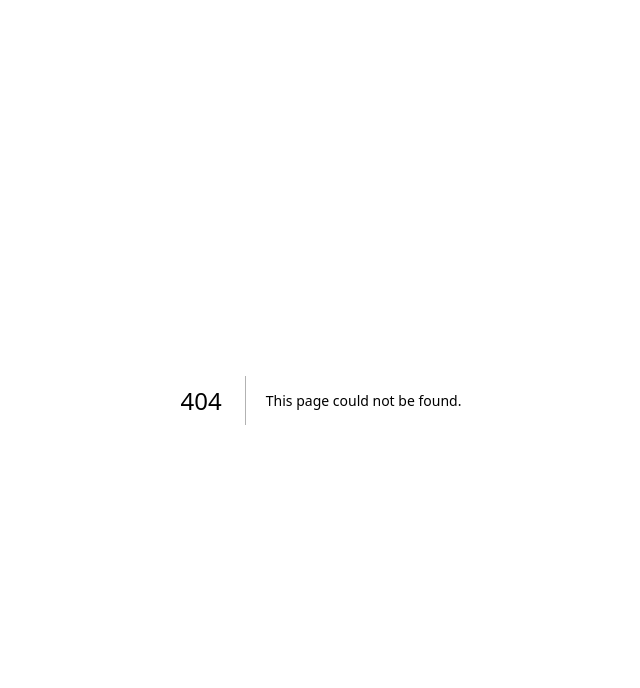
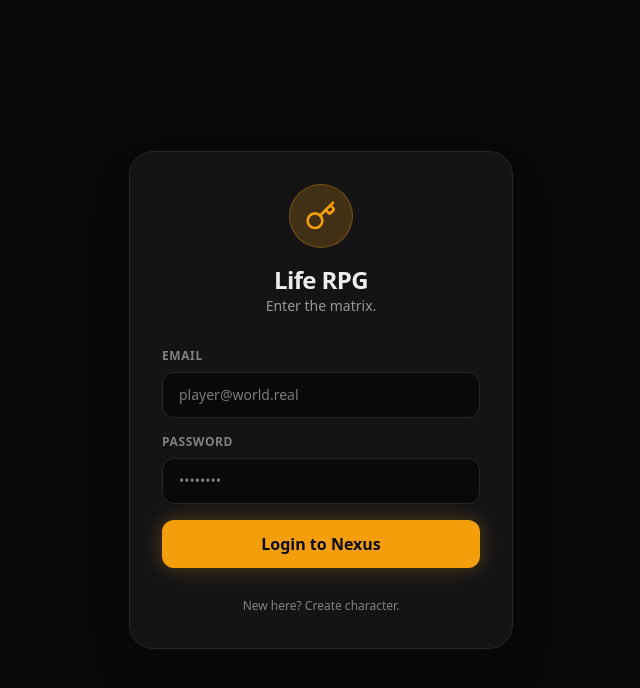
Before and after one commit to alessandro12312/life-rpg-web, a Next.js app in the folder apps/web/: page /login in a window 1280 px wide. Before the commit this address had no page. Shown: the top 688 px of the page, without its empty margins (319-959 px from the left). Built offline with nearby package versions, Linux system fonts and the light colour scheme; no server answers.

Commit message:
feat: complete MVP by integrating Supabase Auth and NestJS engine in the monorepo

```diff
--- a/apps/web/package.json
+++ b/apps/web/package.json
@@ -9,6 +9,7 @@
     "lint": "eslint"
   },
   "dependencies": {
+    "@supabase/ssr": "^0.9.0",
     "@supabase/supabase-js": "^2.99.1",
     "@tanstack/react-query": "^5.90.21",
     "clsx": "^2.1.1",
--- /dev/null
+++ b/apps/web/src/app/login/page.tsx
@@ -0,0 +1,130 @@
+"use client";
+
+import { useState } from "react";
+import { useRouter } from "next/navigation";
+import { motion } from "framer-motion";
+import { supabase } from "@/lib/supabase";
+import { Key } from "lucide-react";
+
+export default function Login() {
+    const [email, setEmail] = useState("");
+    const [password, setPassword] = useState("");
+    const [isLogin, setIsLogin] = useState(true);
+    const [loading, setLoading] = useState(false);
+    const [errorMsg, setErrorMsg] = useState("");
+    const router = useRouter();
+
+    const handleAuth = async (e: React.FormEvent) => {
+        e.preventDefault();
+        setLoading(true);
+        setErrorMsg("");
+
+        try {
+            if (isLogin) {
+                const { error } = await supabase.auth.signInWithPassword({
+                    email,
+                    password,
+                });
+                if (error) throw error;
+                router.push("/");
+            } else {
+                const { error } = await supabase.auth.signUp({
+                    email,
+                    password,
+                    options: {
+                        data: {
+                            username: email.split('@')[0],
+                        }
+                    }
+                });
+                if (error) throw error;
+                // Se non richiedi conferma mail, puoi reindirizzare.
+                // Se la richiedi, mostra un toast message:
+                alert("Account creato! Verifica l'email per confermare oppure loggati direttamente se l'email verification è disattivata.");
+                setIsLogin(true);
+            }
+        } catch (error: any) {
+            setErrorMsg(error.message);
+        } finally {
+            setLoading(false);
+        }
+    };
+
+    return (
+        <main className="min-h-screen bg-background text-foreground flex items-center justify-center p-4">
+            {/* Immersive background aura */}
+            <div className="absolute inset-0 bg-gradient-radial from-primary/10 to-transparent flex items-center justify-center pointer-events-none" />
+
+            <motion.div
+                initial={{ opacity: 0, y: 20 }}
+                animate={{ opacity: 1, y: 0 }}
+                className="w-full max-w-sm z-10"
+            >
+                <div className="bg-surface/80 backdrop-blur-xl border border-surface-border p-8 rounded-3xl shadow-2xl relative overflow-hidden">
+
+                    <div className="flex flex-col items-center mb-8">
+                        <div className="w-16 h-16 bg-primary/20 text-primary rounded-full flex items-center justify-center mb-4 border border-primary/30">
+                            <Key className="w-8 h-8" />
+                        </div>
+                        <h1 className="text-2xl font-bold tracking-tight">Life RPG</h1>
+                        <p className="text-sm text-foreground/60">{isLogin ? 'Enter the matrix.' : 'Create your avatar.'}</p>
+                    </div>
+
+                    <form onSubmit={handleAuth} className="space-y-4">
+                        <div>
+                            <label className="text-xs font-semibold text-foreground/50 uppercase tracking-wider mb-2 block">Email</label>
+                            <input
+                                type="email"
+                                required
+                                value={email}
+                                onChange={(e) => setEmail(e.target.value)}
+                                className="w-full bg-background border border-surface-border rounded-xl px-4 py-3 outline-none focus:border-primary transition-colors text-sm"
+                                placeholder="player@world.real"
+                            />
+                        </div>
+
+                        <div>
+                            <label className="text-xs font-semibold text-foreground/50 uppercase tracking-wider mb-2 block">Password</label>
+                            <input
+                                type="password"
+                                required
+                                value={password}
+                                onChange={(e) => setPassword(e.target.value)}
+                                className="w-full bg-background border border-surface-border rounded-xl px-4 py-3 outline-none focus:border-primary transition-colors text-sm"
+                                placeholder="••••••••"
+                            />
+                        </div>
+
+                        {errorMsg && (
+                            <div className="p-3 bg-red-500/10 border border-red-500/30 rounded-xl text-red-500 text-xs font-medium text-center">
+                                {errorMsg}
+                            </div>
+                        )}
+
+                        <button
+                            type="submit"
+                            disabled={loading}
+                            className="w-full py-3 mt-4 rounded-xl font-bold bg-primary text-[#09090b] shadow-[0_0_20px_rgba(245,158,11,0.3)] hover:scale-[1.02] transition-transform flex justify-center items-center"
+                        >
+                            {loading ? (
+                                <div className="w-5 h-5 border-2 border-[#09090b] border-t-transparent rounded-full animate-spin"></div>
+                            ) : (
+                                isLogin ? 'Login to Nexus' : 'Awaken Avatar'
+                            )}
+                        </button>
+                    </form>
+
+                    <div className="mt-6 text-center">
+                        <button
+                            onClick={() => setIsLogin(!isLogin)}
+                            className="text-xs text-foreground/50 hover:text-primary transition-colors hover:underline underline-offset-4"
+                        >
+                            {isLogin ? "New here? Create character." : "Already an RPG hero? Login."}
+                        </button>
+                    </div>
+
+                </div>
+            </motion.div>
+        </main>
+    );
+}
--- a/apps/web/src/app/page.tsx
+++ b/apps/web/src/app/page.tsx
@@ -5,16 +5,50 @@ import { User, Swords, BookOpen, Clock, Activity, Flame } from "lucide-react";
 import Link from "next/link";
 import { usePlayerStore } from "@/store/usePlayerStore";
 import { useEffect, useState } from "react";
+import { useRouter } from "next/navigation";
+import { supabase } from "@/lib/supabase";
 
 export default function TavernDashboard() {
-  const { currentXP, xpToNextLevel, level } = usePlayerStore();
+  const { currentXP, xpToNextLevel, level, setAuth, initStats, username } = usePlayerStore();
   const [mounted, setMounted] = useState(false);
+  const router = useRouter();
 
   useEffect(() => {
-    setMounted(true);
-  }, []);
+    const checkSession = async () => {
+      const { data: { session } } = await supabase.auth.getSession();
+      if (!session) {
+        router.push("/login");
+        return;
+      }
+
+      const user = session.user;
+      const uname = user.user_metadata?.username || user.email?.split('@')[0] || "Hero";
+      setAuth(user.id, uname);
+
+      // Hydrate with Real Engine Data
+      try {
+        const res = await fetch(`http://localhost:3001/player/${user.id}`);
+        if (res.ok) {
+          const data = await res.json();
+          initStats(data.level, data.xp_current, data.xp_to_next);
+        }
+      } catch (e) {
+        console.error("Engine API unreachable, falling back to local Zustand cache.", e);
+      } finally {
+        setMounted(true);
+      }
+    };
+
+    checkSession();
+
+    const { data: authListener } = supabase.auth.onAuthStateChange((event, session) => {
+      if (event === 'SIGNED_OUT') router.push("/login");
+    });
+    return () => { authListener.subscription.unsubscribe(); };
+  }, [router, setAuth, initStats]);
 
   const progressPercent = mounted ? (currentXP / xpToNextLevel) * 100 : 0;
+  const displayUsername = username || "Hero";
 
   const dailyQuests = [
     { id: 1, title: "Deep Focus (45m)", icon: <BookOpen className="w-5 h-5" />, current: 0, target: 45, type: "int" },
@@ -41,7 +75,7 @@ export default function TavernDashboard() {
           <div className="flex-1 w-full">
             <div className="flex justify-between items-end mb-2">
               <div>
-                <h1 className="text-2xl font-bold tracking-tight">Alessandro</h1>
+                <h1 className="text-2xl font-bold tracking-tight">{displayUsername}</h1>
                 <p className="text-sm text-foreground/60 flex items-center gap-2">
                   <span className="text-accent font-medium">Class: Novice</span>
                   <span className="inline-flex items-center gap-1 bg-surface-border px-2 py-0.5 rounded text-xs">
--- a/apps/web/src/store/usePlayerStore.ts
+++ b/apps/web/src/store/usePlayerStore.ts
@@ -5,6 +5,10 @@ interface PlayerState {
     level: number;
     currentXP: number;
     xpToNextLevel: number;
+    userId: string | null;
+    username: string | null;
+    setAuth: (userId: string, username: string) => void;
+    initStats: (level: number, currentXP: number, xpToNextLevel: number) => void;
     addXP: (amount: number) => void;
     resetStats: () => void;
 }
@@ -15,6 +19,13 @@ export const usePlayerStore = create<PlayerState>()(
             level: 1,
             currentXP: 0,
             xpToNextLevel: 1000,
+            userId: null,
+            username: null,
+
+            setAuth: (userId: string, username: string) => set({ userId, username }),
+
+            initStats: (level: number, currentXP: number, xpToNextLevel: number) =>
+                set({ level, currentXP, xpToNextLevel }),
 
             addXP: (amount: number) => set((state) => {
                 let newXp = state.currentXP + amount;
@@ -25,7 +36,6 @@ export const usePlayerStore = create<PlayerState>()(
                 while (newXp >= nextLevelXp) {
                     newXp -= nextLevelXp;
                     newLevel += 1;
-                    // XP required for next level formula: 1000 * (Level ^ 1.5)
                     nextLevelXp = Math.floor(1000 * Math.pow(newLevel, 1.5));
                 }
 
```
Also changed, not shown: 1 other file (tests, documents, lock files or other folders).
